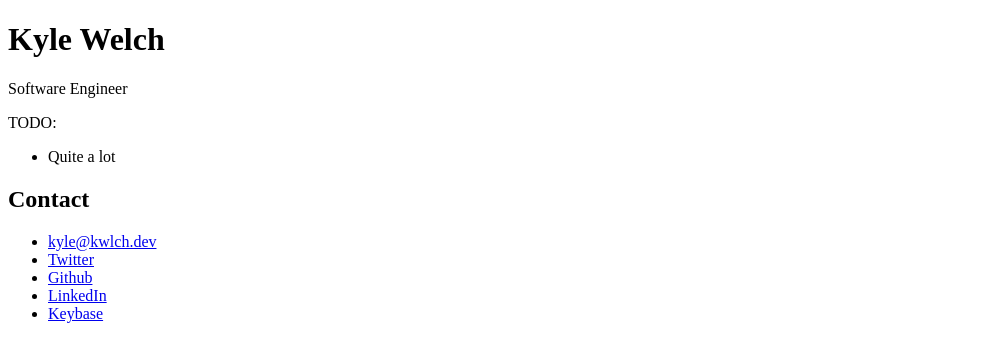
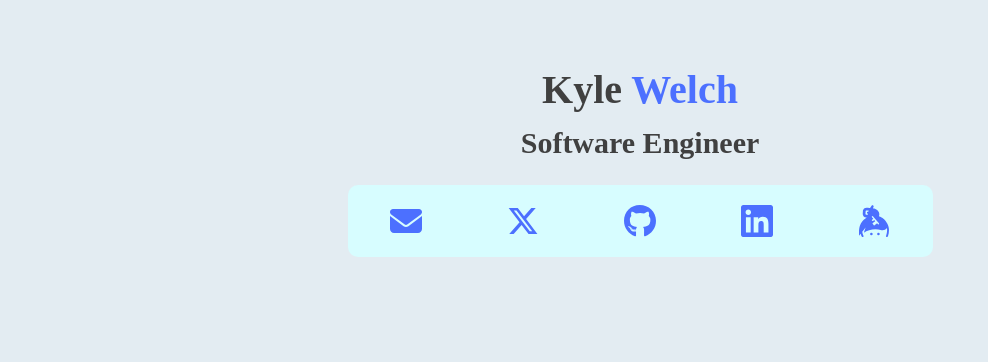
Before and after one commit to k4l397/kwlch.dev, an Eleventy site: page pages/index.html in a window 1280 px wide. Shown: the whole page, without its empty margins (0-988 px from the left). Built offline with nearby package versions, Linux system fonts and the light colour scheme; Eleventy itself is replaced by a stand-in of ours; files that its build step writes are made by us from their sources.

Commit message:
make the site prettier

```diff
--- /dev/null
+++ b/css/main.css
@@ -0,0 +1,150 @@
+:root {
+  color-scheme: light;
+  --standout: #4c70ff;
+  --text-emphasis: #404040;
+  --text-primary: #606060;
+  --background: #e3ecf2;
+  --foreground: #d7fdff;
+  --hover: #ffffff;
+  --icon-size: 3.2rem;
+}
+
+/* CSS Reset - based on https://www.joshwcomeau.com/css/custom-css-reset/ */
+*,
+*::before,
+*::after {
+  box-sizing: border-box;
+}
+* {
+  margin: 0;
+}
+html {
+  font-size: 10px;
+}
+
+body {
+  line-height: 1.5;
+  -webkit-font-smoothing: antialiased;
+}
+img,
+picture,
+video,
+canvas,
+svg {
+  display: block;
+  max-width: 100%;
+}
+input,
+button,
+textarea,
+select {
+  font: inherit;
+}
+p,
+h1,
+h2,
+h3,
+h4,
+h5,
+h6 {
+  overflow-wrap: break-word;
+}
+#root,
+#__next {
+  isolation: isolate;
+}
+
+/* The ackchyual css */
+
+body {
+  height: 100vh;
+  max-width: 650px;
+  margin: 0 auto;
+  padding: 6rem 0;
+  font-size: 1.6rem;
+  background-color: var(--background);
+  color: var(--text-primary);
+}
+
+h1,
+h2,
+h3 {
+  color: var(--text-emphasis);
+}
+h1 {
+  font-size: 4rem;
+}
+h2 {
+  font-size: 3rem;
+}
+h3 {
+  font-size: 2.5rem;
+}
+
+#site-header {
+  display: flex;
+  flex-direction: column;
+  align-items: center;
+  justify-content: center;
+}
+footer {
+  display: flex;
+  flex-direction: column;
+  align-items: center;
+  justify-content: center;
+}
+
+h1 span {
+  color: var(--standout);
+}
+
+/* Social Icons */
+.icon {
+  box-sizing: border-box;
+  display: block;
+  position: relative;
+  width: var(--icon-size);
+  height: var(--icon-size);
+  background: var(--standout);
+  mask: var(--mask) var(--icon-size) / var(--icon-size);
+  -webkit-mask: var(--mask) var(--icon-size) / var(--icon-size);
+}
+.icon:focus-within {
+  background: var(--hover);
+}
+
+.icon:hover {
+  background: var(--hover);
+}
+
+.icon a {
+  opacity: 0;
+  inset: 0;
+  position: absolute;
+}
+.twitter {
+  --mask: url(/img/x-twitter.svg);
+}
+.email {
+  --mask: url(/img/envelope-solid.svg);
+}
+.keybase {
+  --mask: url(/img/keybase.svg);
+}
+.linkedin {
+  --mask: url(/img/linkedin.svg);
+}
+.github {
+  --mask: url(/img/github.svg);
+}
+
+.social-icons {
+  margin-top: 2rem;
+  background-color: var(--foreground);
+  list-style: none;
+  display: flex;
+  width: 90%;
+  padding: 2rem 0;
+  border-radius: 1rem;
+  justify-content: space-around;
+}
--- a/pages/index.html
+++ b/pages/index.html
@@ -1,34 +1,44 @@
-<!DOCTYPE html>
+<!doctype html>
 <html lang="en">
   <head>
     <meta http-equiv="Content-Security-Policy" content="default-src 'self'" />
     <meta name="viewport" content="width=device-width, initial-scale=1" />
+    <link rel="stylesheet" type="text/css" href="/css/main.css" />
     <title>kwlch.dev</title>
   </head>
   <body>
-    <h1>Kyle Welch</h1>
-    <p>Software Engineer</p>
-    <p>TODO:</p>
-    <ul>
-      <li>Quite a lot</li>
-    </ul>
-    <h2>Contact</h2>
-    <ul>
+    <header id="site-header">
+      <h1>Kyle <span>Welch</span></h1>
+      <h2>Software Engineer</h2>
+    </header>
+    <footer>
+      <ul class="social-icons">
         <li>
-        <a href="mailto:kyle@kwlch.dev">kyle@kwlch.dev</a>
+          <span class="icon email">
+            <a href="mailto:kyle@kwlch.dev" rel="me">kyle@kwlch.dev</a>
+          </span>
         </li>
         <li>
-        <a href="https://twitter.com/K4l397">Twitter</a>
+          <span class="icon twitter">
+            <a href="https://twitter.com/K4l397" rel="me">Twitter</a>
+          </span>
         </li>
         <li>
-        <a href="https://github.com/k4l397">Github</a>
+          <span class="icon github">
+            <a href="https://github.com/k4l397" rel="me">Github</a>
+          </span>
         </li>
         <li>
-        <a href="https://www.linkedin.com/in/kyle-welch/">LinkedIn</a>
+          <span class="icon linkedin">
+            <a href="https://www.linkedin.com/in/kyle-welch/" rel="me">LinkedIn</a>
+          </span>
         </li>
         <li>
-        <a href="https://keybase.io/kylewelch">Keybase</a>
+          <span class="icon keybase">
+            <a href="https://keybase.io/kylewelch" rel="me">Keybase</a>
+          </span>
         </li>
       </ul>
+    </footer>
   </body>
 </html>
```
Also changed, not shown: .eleventy.js, img/envelope-solid.svg (added), img/github.svg (added), img/keybase.svg (added), img/linkedin.svg (added), img/x-twitter.svg (added). Lines whose indentation alone changed are shown as unchanged.
